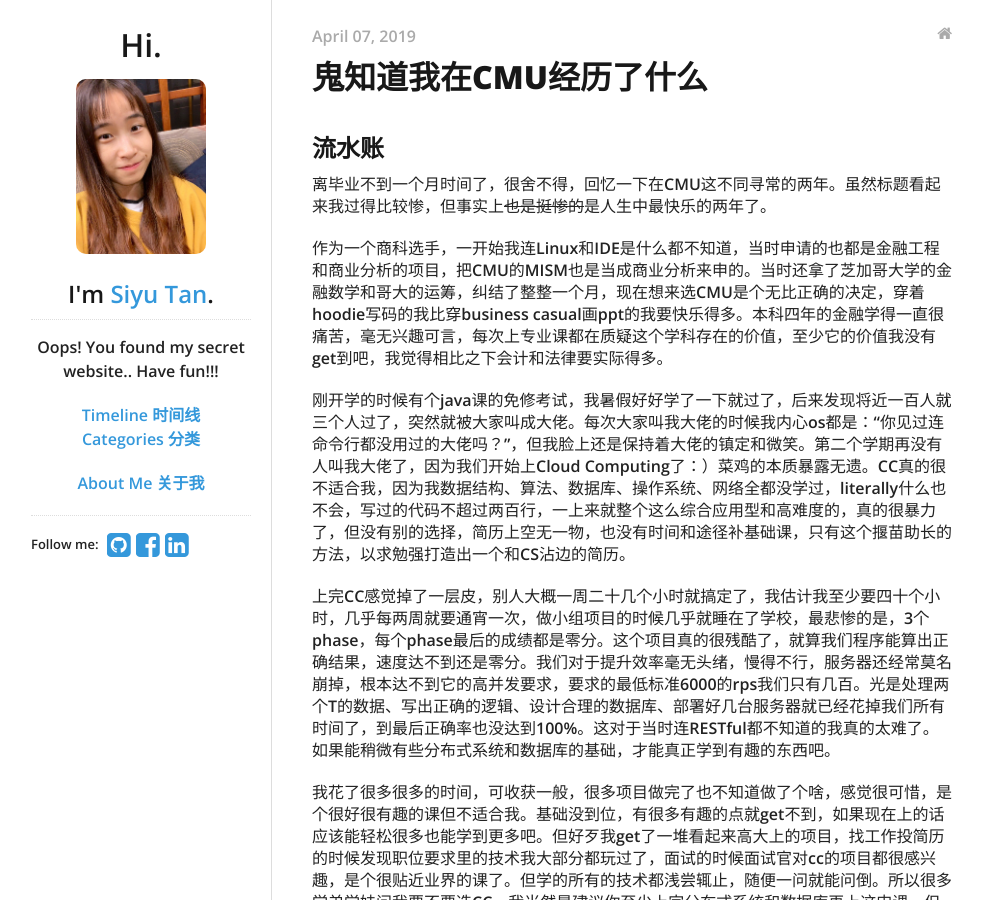
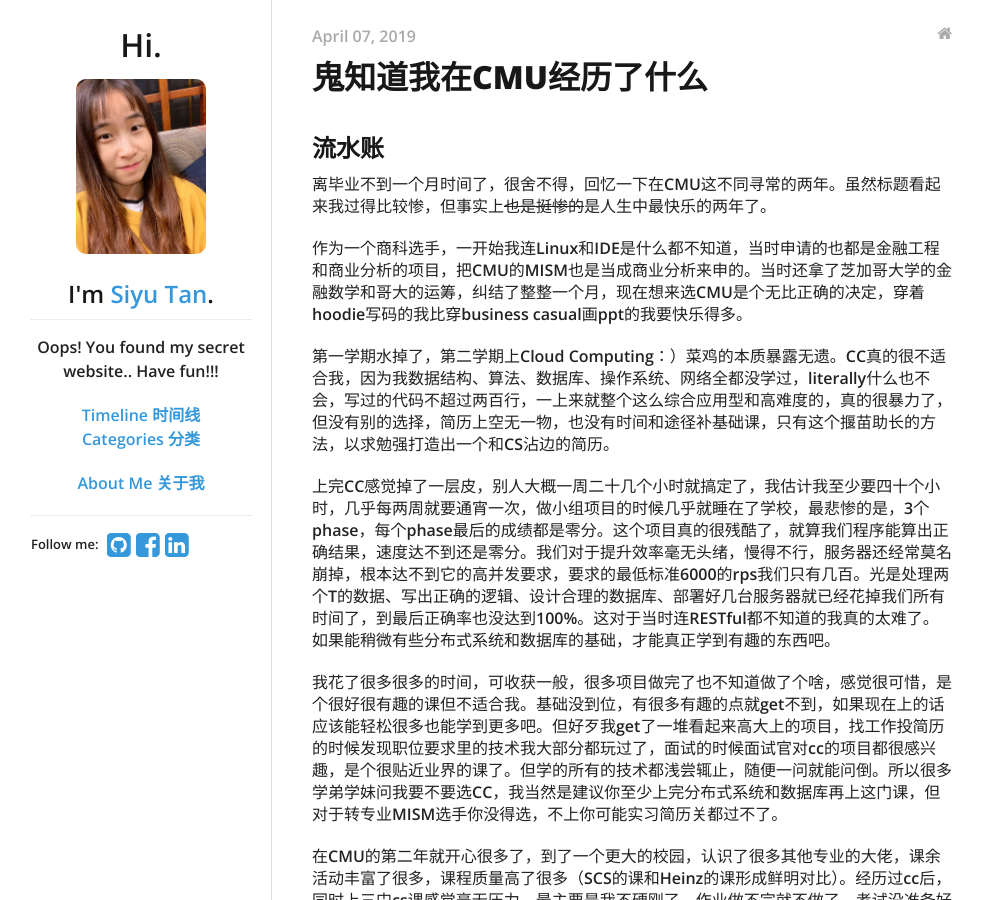
Before and after one commit to siyuboomboom/siyuboomboom.github.io, a Jekyll site: the page built from _posts/2019-04-07-cmu-courses.md, in a window 1280 px wide and 900 px high. Shown: the whole window, without its empty margins (139-1122 px from the left). Built offline with Jekyll 4.4.1, drawn with Linux system fonts in a browser that asks for light colours; comment, search, counter and statistics services are not loaded.

Commit message:
update post

```diff
--- a/_posts/2019-04-07-cmu-courses.md
+++ b/_posts/2019-04-07-cmu-courses.md
@@ -9,9 +9,9 @@
 
 离毕业不到一个月时间了，很舍不得，回忆一下在CMU这不同寻常的两年。虽然标题看起来我过得比较惨，但事实上~~也是挺惨的~~是人生中最快乐的两年了。
 
-作为一个商科选手，一开始我连Linux和IDE是什么都不知道，当时申请的也都是金融工程和商业分析的项目，把CMU的MISM也是当成商业分析来申的。当时还拿了芝加哥大学的金融数学和哥大的运筹，纠结了整整一个月，现在想来选CMU是个无比正确的决定，穿着hoodie写码的我比穿business casual画ppt的我要快乐得多。本科四年的金融学得一直很痛苦，毫无兴趣可言，每次上专业课都在质疑这个学科存在的价值，至少它的价值我没有get到吧，我觉得相比之下会计和法律要实际得多。
+作为一个商科选手，一开始我连Linux和IDE是什么都不知道，当时申请的也都是金融工程和商业分析的项目，把CMU的MISM也是当成商业分析来申的。当时还拿了芝加哥大学的金融数学和哥大的运筹，纠结了整整一个月，现在想来选CMU是个无比正确的决定，穿着hoodie写码的我比穿business casual画ppt的我要快乐得多。
 
-刚开学的时候有个java课的免修考试，我暑假好好学了一下就过了，后来发现将近一百人就三个人过了，突然就被大家叫成大佬。每次大家叫我大佬的时候我内心os都是：“你见过连命令行都没用过的大佬吗？”，但我脸上还是保持着大佬的镇定和微笑。第二个学期再没有人叫我大佬了，因为我们开始上Cloud Computing了：）菜鸡的本质暴露无遗。CC真的很不适合我，因为我数据结构、算法、数据库、操作系统、网络全都没学过，literally什么也不会，写过的代码不超过两百行，一上来就整个这么综合应用型和高难度的，真的很暴力了，但没有别的选择，简历上空无一物，也没有时间和途径补基础课，只有这个揠苗助长的方法，以求勉强打造出一个和CS沾边的简历。
+第一学期水掉了，第二学期上Cloud Computing：）菜鸡的本质暴露无遗。CC真的很不适合我，因为我数据结构、算法、数据库、操作系统、网络全都没学过，literally什么也不会，写过的代码不超过两百行，一上来就整个这么综合应用型和高难度的，真的很暴力了，但没有别的选择，简历上空无一物，也没有时间和途径补基础课，只有这个揠苗助长的方法，以求勉强打造出一个和CS沾边的简历。
 
 上完CC感觉掉了一层皮，别人大概一周二十几个小时就搞定了，我估计我至少要四十个小时，几乎每两周就要通宵一次，做小组项目的时候几乎就睡在了学校，最悲惨的是，3个phase，每个phase最后的成绩都是零分。这个项目真的很残酷了，就算我们程序能算出正确结果，速度达不到还是零分。我们对于提升效率毫无头绪，慢得不行，服务器还经常莫名崩掉，根本达不到它的高并发要求，要求的最低标准6000的rps我们只有几百。光是处理两个T的数据、写出正确的逻辑、设计合理的数据库、部署好几台服务器就已经花掉我们所有时间了，到最后正确率也没达到100%。这对于当时连RESTful都不知道的我真的太难了。如果能稍微有些分布式系统和数据库的基础，才能真正学到有趣的东西吧。
 
```
Also changed, not shown: 2 other files.
